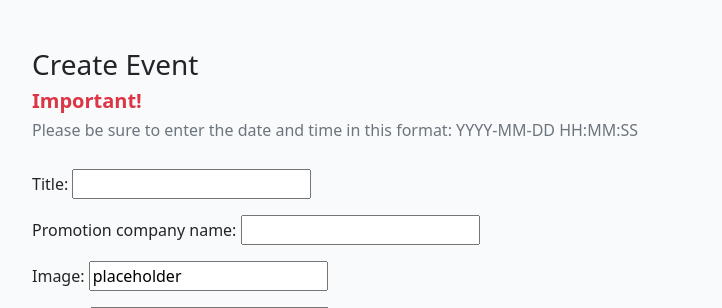
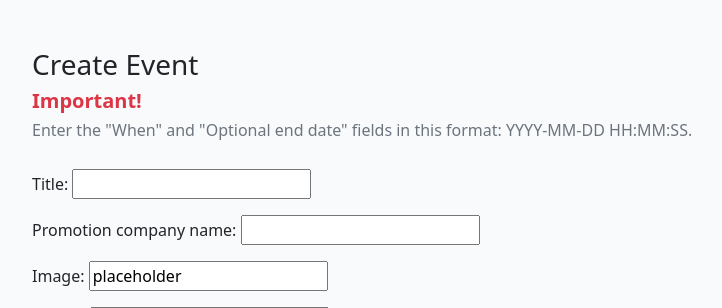
Before and after one commit to Wonka-source/Spark, a Django app: page /create_event in a window 1280 px wide. Shown: the part 77-385 px from the top of the page, without its empty margins (240-962 px from the left). Run offline with Django 3.2, Linux system fonts and the light colour scheme; the visitor is signed in with stand-in values (Sample User, id 1).

Commit message:
edit the new field in model

```diff
--- a/app_spark/models.py
+++ b/app_spark/models.py
@@ -17,7 +17,7 @@ class Event(models.Model):
     image = CloudinaryField(blank=True, default="placeholder")
     where = models.CharField(max_length=250)
     when = models.DateTimeField(default=timezone.now)
-    optional_end_date = models.DateTimeField(blank=True)
+    optional_end_date = models.DateTimeField(null=True, blank=True)
     description = models.TextField()
     status = models.IntegerField(choices=STATUS, default=0)
     created_on = models.DateTimeField(auto_now_add=True)
--- a/templates/create_event.html
+++ b/templates/create_event.html
@@ -9,7 +9,7 @@
         <div class="col-lg-8 offset-lg-2">
             <h3>{% block title %} Create Event {% endblock %}</h3>
             <h5 class="text-danger"><strong>Important!</strong></h5>
-            <h6 class="text-muted my-1 pb-4">Please be sure to enter the date and time in this format: YYYY-MM-DD HH:MM:SS</h6>
+            <h6 class="text-muted my-1 pb-4">Enter the "When" and "Optional end date" fields in this format: YYYY-MM-DD HH:MM:SS.</h6>
             <form class="" method="POST" action="create_event" enctype="multipart/form-data">
 
                 {{ form.as_p  }}
--- a/templates/edit_event.html
+++ b/templates/edit_event.html
@@ -9,7 +9,7 @@
         <div class="col-lg-8 offset-lg-2">
             <h2>{% block title %} Edit event {% endblock %}</h2>
             <h5 class="text-danger"><strong>Important!</strong></h5>
-            <h6 class="text-muted my-1 pb-4">Please be sure to enter the date and time in this format: YYYY-MM-DD HH:MM:SS</h6>
+            <h6 class="text-muted my-1 pb-4">Enter the "When" and "Optional end date" fields in this format: YYYY-MM-DD HH:MM:SS.</h6>
             <form method="POST" enctype="multipart/form-data">
 
                 {{ form.as_p }}
```
Also changed, not shown: app_spark/migrations/0004_alter_event_optional_end_date.py (added), app_spark/migrations/0005_alter_event_optional_end_date.py (added).
